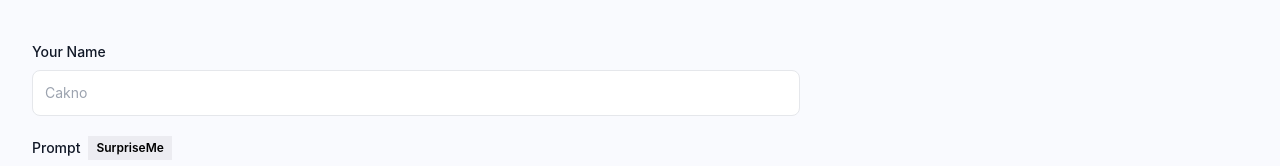
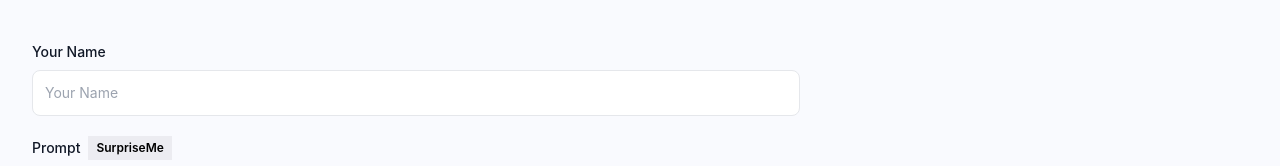
Before and after one commit to Caknoooo/dall-e-clone-client, a React (Vite) app: page /create-post in a window 1280 px wide. Shown: the part 231-397 px from the top of the page. Built offline with nearby package versions, Linux system fonts and the light colour scheme; a web font is replaced by a local one.

Commit message:
fix: fixed placeholder for name

```diff
--- a/src/pages/CreatePost.tsx
+++ b/src/pages/CreatePost.tsx
@@ -100,7 +100,7 @@ const CreatePost = () => {
             labelName="Your Name"
             type="text"
             name="name"
-            placeholder="Cakno"
+            placeholder="Your Name"
             value={form.name}
             handleChange={handleChange}
           />
```
